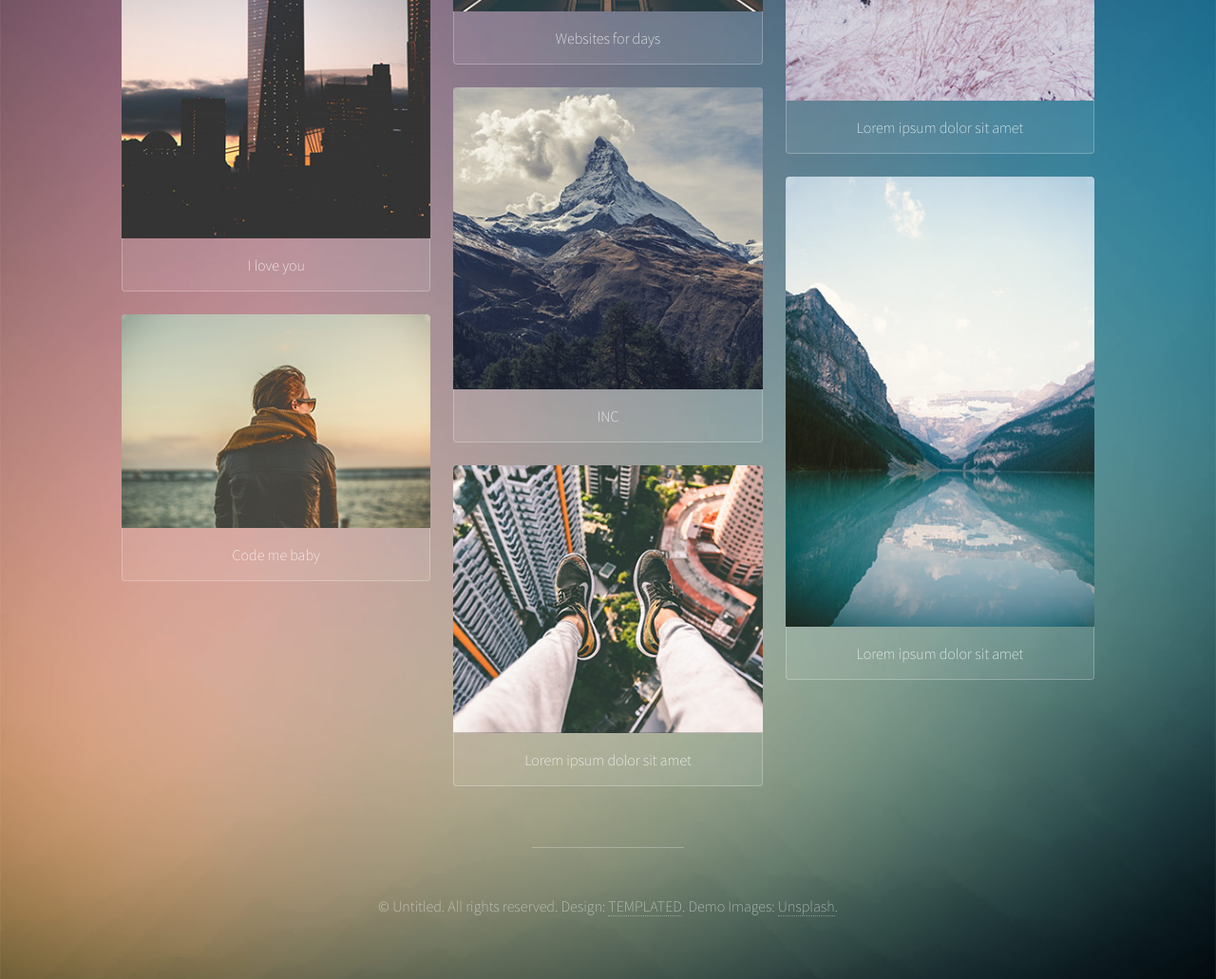
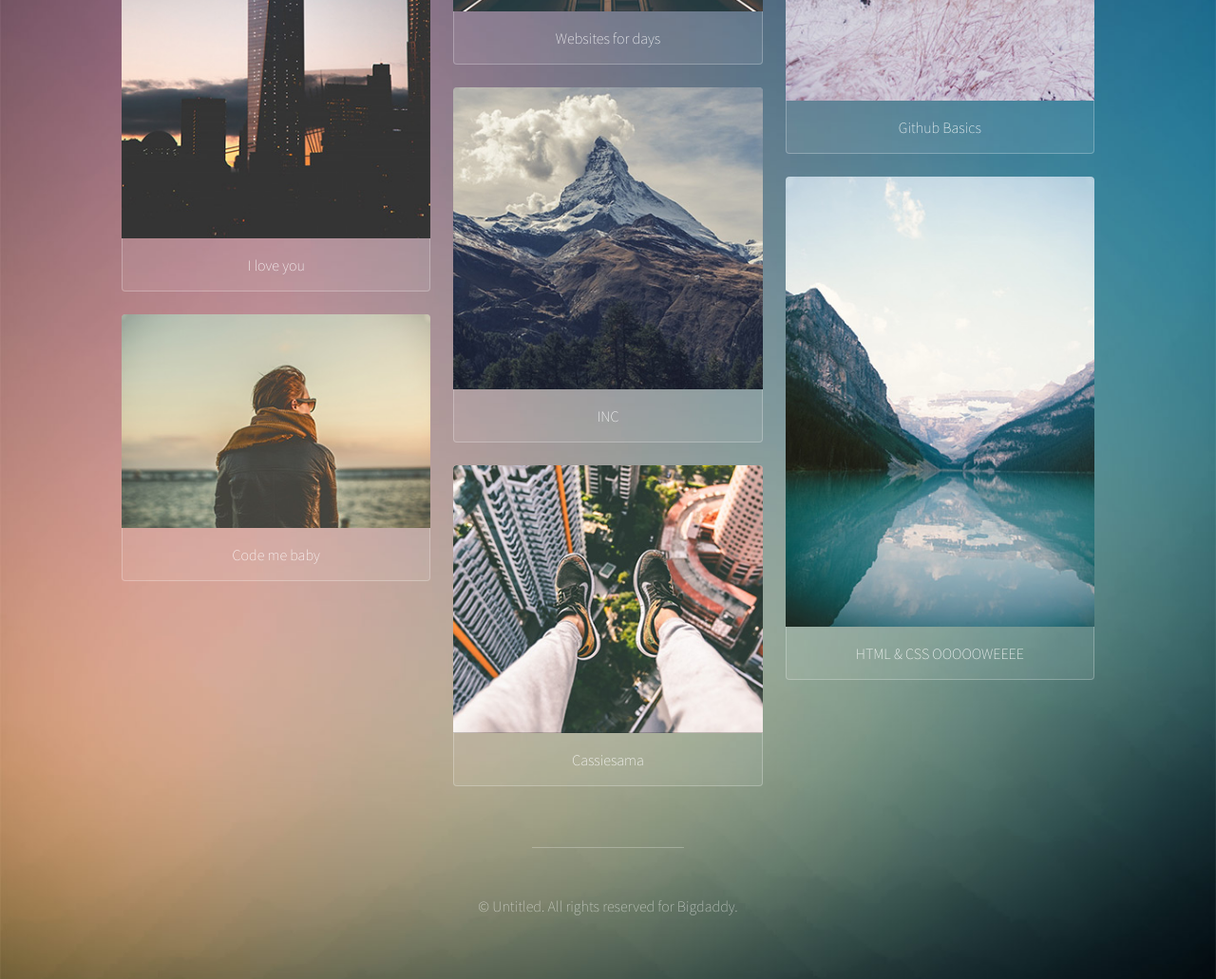
Before and after one commit to DesanyaAfterDark/ITSauces, a plain HTML site: page index.html in a window 1280 px wide. Shown: the part 720-1751 px from the top of the page at 95% size. Drawn offline with Linux system fonts and the light colour scheme; files whose address does not match are found by name.

Commit message:
Update index.html

```diff
--- a/index.html
+++ b/index.html
@@ -51,17 +51,17 @@
 									</a>
 									<a href="05f.jpg">
 										<img src="05.jpg" alt="" />
-										<h3>Lorem ipsum dolor sit amet</h3>
+										<h3>Cassiesama</h3>
 									</a>
 								</div>
 								<div>
 									<a href="06f.jpg">
 										<img src="06.jpg" alt="" />
-										<h3>Lorem ipsum dolor sit amet</h3>
+										<h3>Github Basics</h3>
 									</a>
 									<a href="07f.jpg">
 										<img src="07.jpg" alt="" />
-										<h3>Lorem ipsum dolor sit amet</h3>
+										<h3>HTML & CSS OOOOOWEEEE</h3>
 									</a>
 								</div>
 							</section>
@@ -70,7 +70,7 @@
 
 				<!-- Footer -->
 					<footer id="footer">
-						<p>&copy; Untitled. All rights reserved. Design: <a href="http://templated.co">TEMPLATED</a>. Demo Images: <a href="http://unsplash.com">Unsplash</a>.</p>
+						<p>&copy; Untitled. All rights reserved for Bigdaddy</a>.</p>
 					</footer>
 
 			</div>
```
